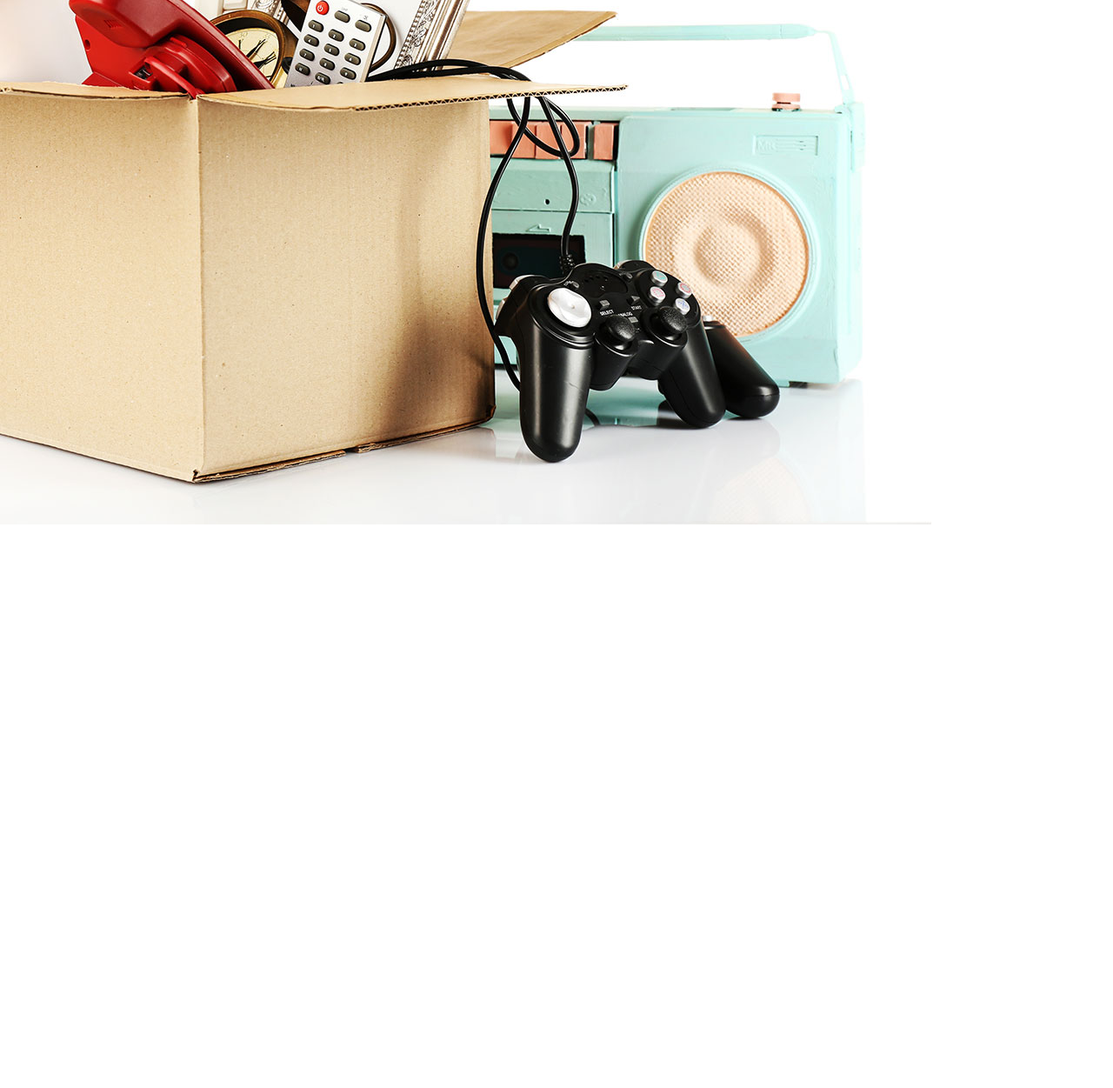
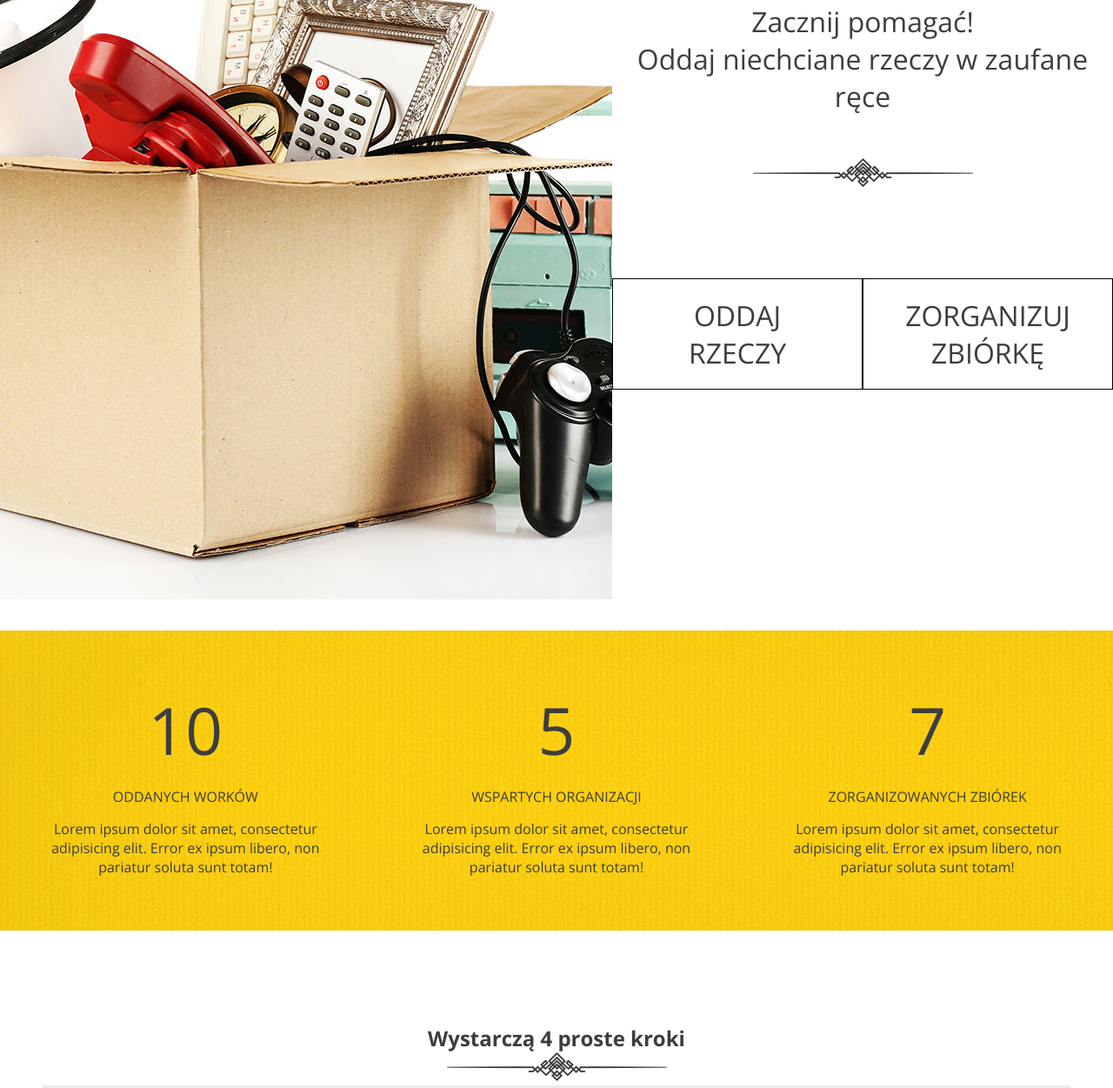
Before and after one commit to john-pr/giveAway, a website: page index.html in a window 1280 px wide. Shown: the part 391-1642 px from the top of the page at 87% size. Before the commit the page ends 1030 px from the top, so only its background shows below. Drawn offline with nearby package versions, Linux system fonts and the light colour scheme.

Commit message:
landing progress

```diff
--- a/index.html
+++ b/index.html
@@ -5,10 +5,10 @@
     <title>Sass - Zadania</title>
     <link href="css/main.css" rel="stylesheet">
     <meta name="viewport" content="width=device-width, initial-scale=1.0">
+    <link href="https://fonts.googleapis.com/css?family=Open+Sans:300,400,700&amp;subset=latin-ext" rel="stylesheet">
 </head>
 <body>
-    <header>
-        <div class="container">
+    <nav>
         <ul class="loginList">
             <li>Zaloguj</li>
             <li class="createAccount">Załóż konto</li>
@@ -20,10 +20,46 @@
             <li>Fundacje i organizacje</li>
             <li>Kontakt</li>
         </ul>
+    </nav>
+    <header>
 
+        <div class="headerLeft"></div>
+        <div class="headerRight">
+            <h1>Zacznij pomagać!<br>Oddaj niechciane rzeczy w zaufane ręce</h1>
+            <div class="headerRightImg"><img src="img/decoration.png"></div>
+            <div class="headerBtns">
+                <a href="#" class="headerBtn">ODDAJ<br>RZECZY</a>
+                <a href="#" class="headerBtn">ZORGANIZUJ<br>ZBIÓRKĘ</a>
+            </div>
 
         </div>
     </header>
 
+    <section class="yellowBar">
+        <div class="column1">
+            <p class="givenItemsNr">10</p>
+            <p class="colTitle">ODDANYCH WORKÓW</p>
+            <p class="colText">Lorem ipsum dolor sit amet, consectetur adipisicing elit. Error ex ipsum libero, non pariatur soluta sunt totam!</p>
+        </div>
+        <div class="column2">
+            <p class="organizationNr">5</p>
+            <p class="colTitle">WSPARTYCH ORGANIZACJI</p>
+            <p class="colText">Lorem ipsum dolor sit amet, consectetur adipisicing elit. Error ex ipsum libero, non pariatur soluta sunt totam!</p>
+        </div>
+        <div class="column3">
+            <p class="givawaysNr">7</p>
+            <p class="colTitle">ZORGANIZOWANYCH ZBIÓREK</p>
+            <p class="colText">Lorem ipsum dolor sit amet, consectetur adipisicing elit. Error ex ipsum libero, non pariatur soluta sunt totam!</p>
+        </div>
+    </section>
+    <section class="specials">
+        <div class="container">
+            <h2>Wystarczą 4 proste kroki</h2>
+            <div class="specialsImg"><img src="img/decoration.png"></div>
+            <div class="specialsIcons">
+            </div>
+            <a href="#">ZAŁÓŻ KONTO</a>
+        </div>
+    </section>
 </body>
 </html>
--- a/scss/main.scss
+++ b/scss/main.scss
@@ -1,11 +1,31 @@
+$primary-color: #3D3D3D;
+$bg-color: #EBEBEB;
+
+@mixin btn {
+  display: block;
+  text-decoration: none;
+  text-align: center;
+  font-size: 32px;
+  font-weight: 300;
+  border: 1px solid black;
+  width: 310px;
+  padding: 20px 0;
+  color: $primary-color;
+}
+
 * {
   margin: 0;
   padding: 0;
 }
 
+html {
+  font-family: 'Open Sans', sans-serif;
+  color: #3D3D3D;
+}
 .container {
-  width: 1055px;
-  margin: 0 auto;
+  //display: flex;
+//  width: 1055px;
+//  margin: 0 auto;
 }
 
 .loginList {
@@ -34,8 +54,94 @@
    }
 }
 
+//header {
+//  background-image: url("../img/header_start_img.jpg");
+//  background-repeat: no-repeat;
+//  height: 1000px;
+//}
 header {
-  background-image: url("../img/header_start_img.jpg");
+  display: flex;
+  justify-content: space-between;
+}
+
+.headerLeft {
+    background-image: url("../img/header_start_img.jpg");
+    background-repeat: no-repeat;
+    height: 1000px;
+    width: 55%;
+}
+
+.headerRight {
+  width: 45%;
+  display: flex;
+  align-items: center;
+  flex-direction: column;
+  justify-content: center;
+  text-align: center;
+   h1 {
+     font-weight: 300;
+     //font-size: 32px;
+   }
+}
+
+.headerRightImg {
+  margin-top: 50px;
+  margin-bottom: 100px;
+}
+
+.headerBtns {
+  display: flex;
+  justify-content: space-around;
+  width: 100%;
+    a {
+      @include btn();
+    }
+}
+
+.yellowBar {
+  height: 345px;
+  //width: 100%;
+  display: flex;
+  justify-content: space-around;
+  background-image: url("../img/yellowbg.png");
   background-repeat: no-repeat;
-  height: 1000px;
+   .column1,.column2,.column3 {
+     width: 25%;
+     text-align: center;
+     display: flex;
+     flex-direction: column;
+     align-items: center;
+     justify-content: center;
+   }
 }
+
+.givenItemsNr,.organizationNr,.givawaysNr {
+  font-size: 75px;
+  font-weight: 300;
+}
+
+.colTitle {
+  margin: 15px 0;
+}
+
+.container {
+  width: 1182px;
+  height: 700px;
+  margin: 0 auto;
+  display: flex;
+  flex-direction: column;
+  align-items: center;
+  justify-content: center;
+   h2 {
+     display: block;
+   }
+   a {
+     @include btn();
+   }
+}
+
+.specialsIcons {
+  width: 100%;
+  height: 330px;
+  background: $bg-color;
+}
```
Also changed, not shown: css/main.css, img/yellowbg.png (added), 1 other file. Lines whose indentation alone changed are shown as unchanged.
